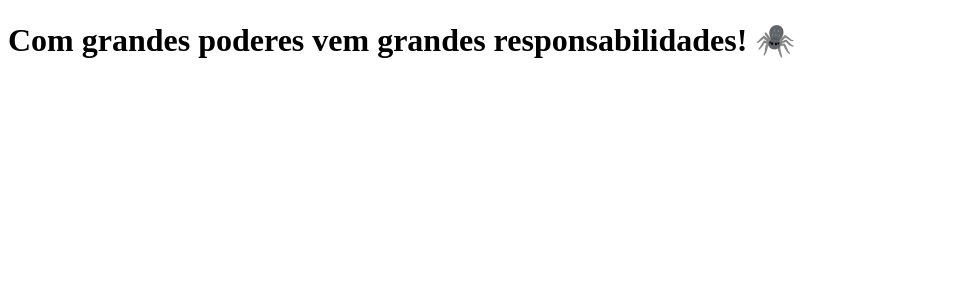
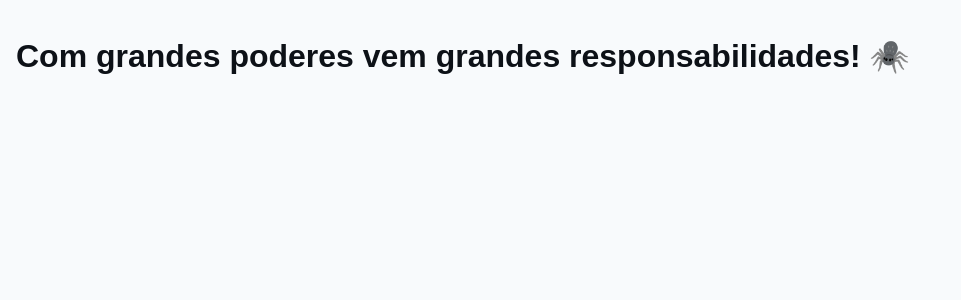
Before and after one commit to ovictoruivo/clone-tabnews, a Next.js app: page / in a window 1280 px wide. Shown: the top 300 px of the page, without its empty margins (0-961 px from the left). Built offline with nearby package versions, Linux system fonts and the light colour scheme.

Commit message:
feat: add first version of `/status` page

```diff
--- /dev/null
+++ b/pages/_app.js
@@ -0,0 +1,9 @@
+import "./globals.css";
+
+export default function App({ Component, pageProps }) {
+  return (
+    <div>
+      <Component {...pageProps} />
+    </div>
+  );
+}
--- /dev/null
+++ b/pages/globals.css
@@ -0,0 +1,29 @@
+body,
+html {
+  margin: 0;
+  padding: 8px;
+  font-family: sans-serif;
+  color-scheme: light dark;
+  background-color: var(--background-color);
+  color: var(--text-color-primary);
+}
+
+.secondary {
+  color: var(--text-color-secondary);
+}
+
+@media (prefers-color-scheme: light) {
+  :where(html) {
+    --background-color: #f8fafc;
+    --text-color-primary: #0d1117;
+    --text-color-secondary: #475569;
+  }
+}
+
+@media (prefers-color-scheme: dark) {
+  :where(html) {
+    --background-color: #0d1117;
+    --text-color-primary: #f8fafc;
+    --text-color-secondary: #cbd5e1;
+  }
+}
```
Also changed, not shown: pages/status/index.js (added, +69 -0 lines).
